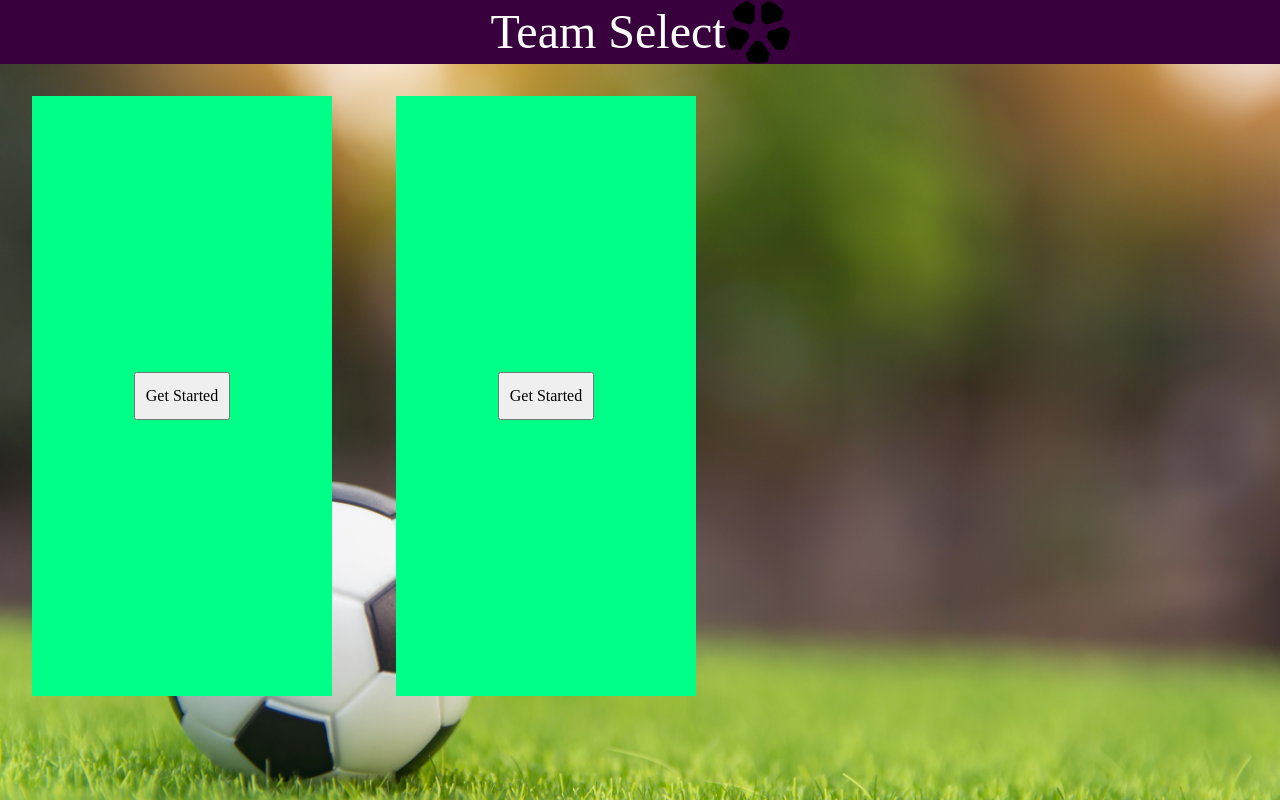
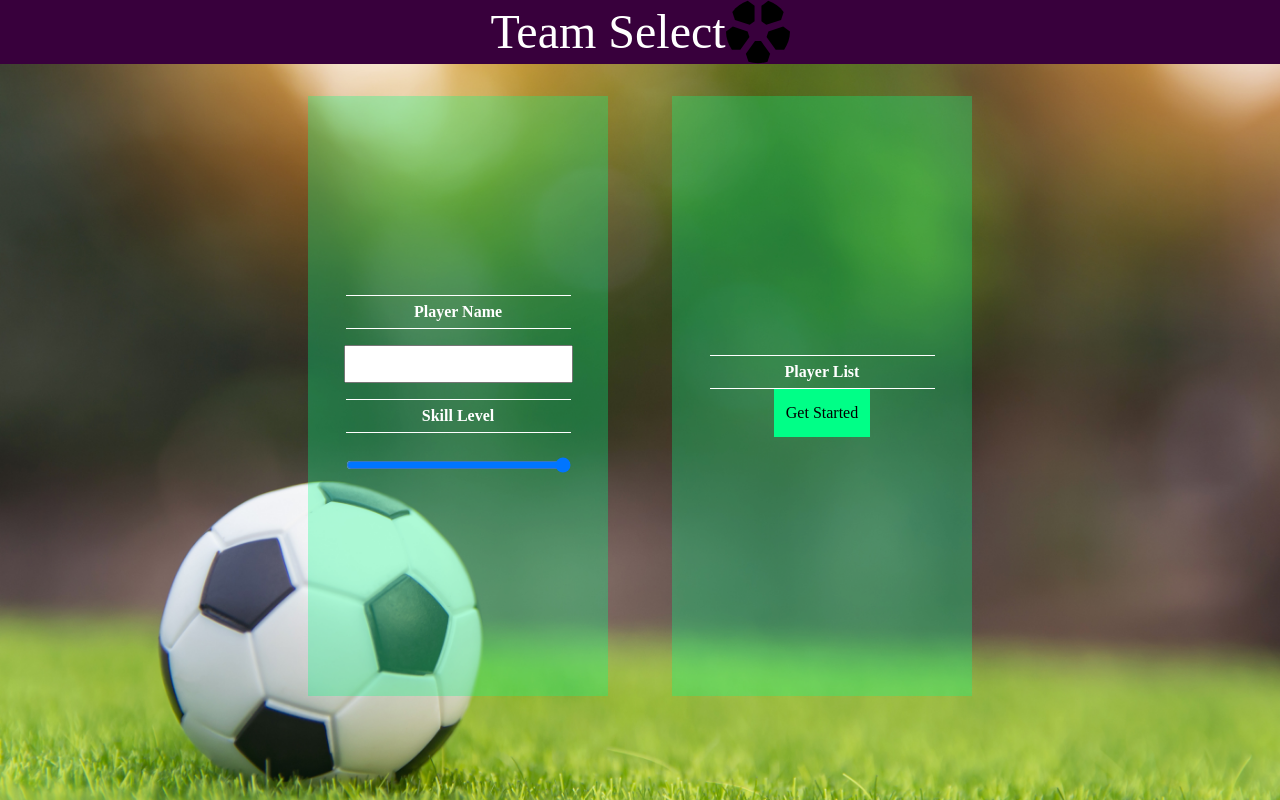
Before and after one commit to Joe-Berkem/Team-Select, a React (Create React App) app: page /player-input in a window 1280 px wide. Built offline with nearby package versions, Linux system fonts and the light colour scheme.

Commit message:
player form in progress. Name and skill inputs saving to local state

```diff
--- /dev/null
+++ b/src/components/Banner/Banner.js
@@ -0,0 +1,10 @@
+import React from 'react';
+
+const Banner = ({text}) => (
+    <div className="banner-container">
+        <h4>{text}</h4>
+    </div>
+
+);
+
+export default Banner;
--- a/src/components/Button/Button.js
+++ b/src/components/Button/Button.js
@@ -7,7 +7,7 @@ const Button = ({link, color, text}) => (
         <Link to={link}>
             <button
                 className="button"
-                style={{backgroundColor: {color}}}
+                style={{backgroundColor: color}}
             >
 
                     {text}
--- /dev/null
+++ b/src/components/PlayerForm/PlayerForm.js
@@ -0,0 +1,58 @@
+import React, { Component } from 'react';
+import Banner from '../../components/Banner/Banner';
+
+class PlayerForm extends Component {
+    constructor(props) {
+        super(props);
+        this.state = {
+            playerName: "",
+            playerSkillLevel: 0,
+        };
+
+        this.handleChangeName = this.handleChangeName.bind(this);
+        this.handleChangeSkill = this.handleChangeSkill.bind(this);
+        this.handleSubmit = this.handleSubmit.bind(this);
+    }
+
+    handleChangeName(e) {
+        this.setState({ playerName: e.currentTarget.value});
+    }
+
+    handleChangeSkill(e) {
+        this.setState({ playerSkillLevel: e.currentTarget.value});
+    }
+
+    handleSubmit(e) {
+        e.preventDefault();
+        // this.props.submitMed(this.state);
+    }
+
+    render() {
+
+        return (
+            <form
+                onSubmit={this.handleSubmit}
+                className="player-form-container"
+            >
+                <input
+                    onChange={this.handleChangeName}
+                    type="text"
+                    className="name-input"
+                />
+                <Banner
+                    text="Skill Level"
+                />
+
+                <input
+                    onChange={this.handleChangeSkill}
+                    type="range"
+                    min="0" max="3"
+                    className="name-input"
+                    step="1"
+                />
+            </form>
+        );
+    }
+}
+
+export default PlayerForm;
--- a/src/screens/PlayerInputPage/PlayerInputPage.js
+++ b/src/screens/PlayerInputPage/PlayerInputPage.js
@@ -1,23 +1,26 @@
 import React from 'react';
 import Button from '../../components/Button/Button';
+import Banner from '../../components/Banner/Banner';
+import PlayerForm from '../../components/PlayerForm/PlayerForm';
+
 const PlayerInputPage = () => (
 
     <>
     <section className="player-input-page-wrapper flex-row">
 
         <div className="container">
-
-
-            <Button
-                link="/player-input"
-                color="#00ff87"
-                text="Get Started"
+            <Banner
+                text="Player Name"
             />
+            <PlayerForm/>
 
         </div>
 
         <div className="container">
 
+            <Banner
+                text="Player List"
+            />
 
             <Button
                 link="/player-input"
--- a/src/styles/css/main.css
+++ b/src/styles/css/main.css
@@ -33,7 +33,7 @@ h1 {
 .container {
     min-width: 18.75em;
     min-height: 75vh;
-    background-color: #00ff87;
+    background-color: rgba(0, 255, 135, 0.3);
     display: flex;
     justify-content: center;
     flex-direction: column;
@@ -82,6 +82,7 @@ a {
 .button {
     height: 3em;
     width: 6em;
+    border: none;
 }
 
 .button-container {
@@ -89,3 +90,42 @@ a {
     display: flex;
     justify-content: center;
 }
+
+/* BANNER */
+.banner-container {
+    border-top: 0.1em solid white;
+    border-bottom: 0.1em solid white;
+    display: flex;
+    justify-content: center;
+    align-items: center;
+    width: 75%;
+    margin: 0 auto;
+    color: white;
+}
+
+.banner-container h4 {
+    padding: 0.5em;
+    font-weight: bold;
+}
+
+/*PLAYER INPUT PAGE */
+
+.player-input-page-wrapper {
+    justify-content: center;
+}
+
+/*PLAYER FORM */
+.player-form-container {
+    width: 100%;
+    display: flex;
+    flex-direction: column;
+    justify-content: center;
+    margin: 0 auto;
+}
+
+.name-input {
+    width: 75%;
+    margin: 1em auto;
+    padding: 0.5em 0;
+    text-align: center;
+}
```
